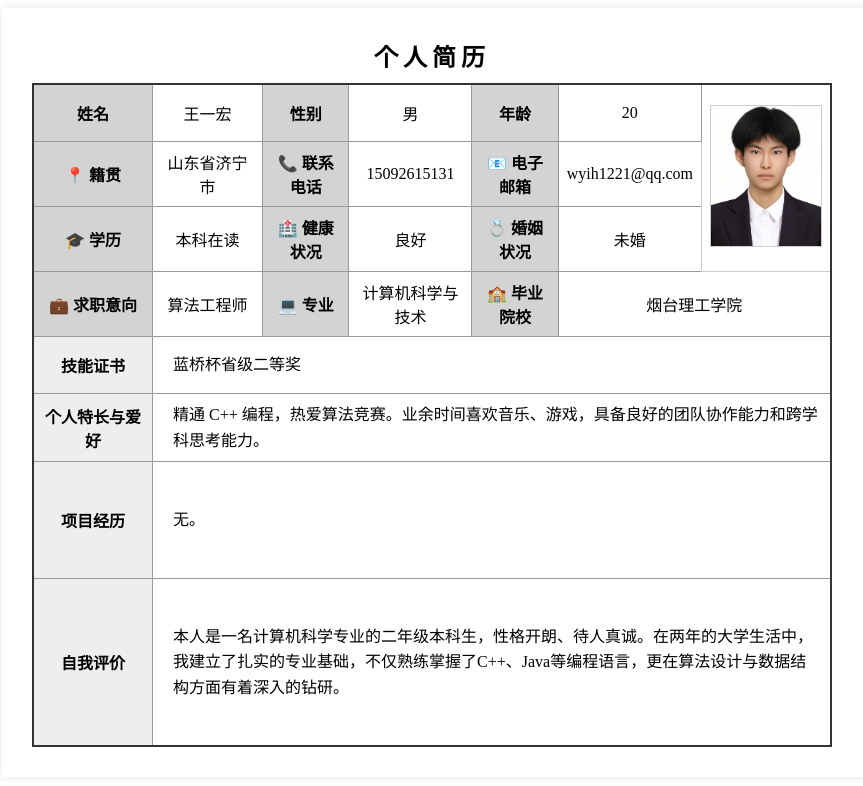
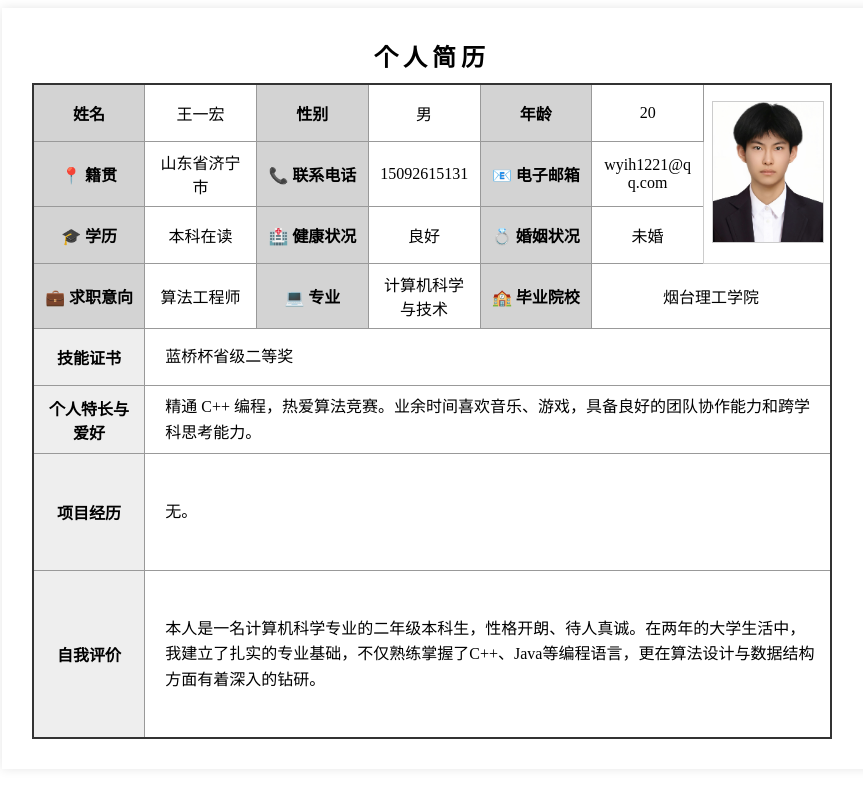
Before and after one commit to wyih1221/web-homework, a plain HTML site: page homework-2/lab3-115-王一宏-index.html in a window 1280 px wide. Shown: the whole page, without its empty margins (6-869 px from the left). Drawn offline with Linux system fonts and the light colour scheme.

Commit message:
Update lab3-115-王一宏-styles.css

```diff
--- a/homework-2/lab3-115-王一宏-styles.css
+++ b/homework-2/lab3-115-王一宏-styles.css
@@ -5,32 +5,11 @@
   position: relative;
 }
 
-table {
-  width: 800px;
-  border-collapse: collapse;
-  border: 2px solid #333;
-  background-color: rgba(255, 255, 255, 0.9);
-}
-
 caption {
   font-size: 24px;
   font-weight: bold;
   margin-bottom: 10px;
   letter-spacing: 5px;
-}
-
-td {
-  border: 1px solid #999;
-  height: 40px;
-  padding: 8px;
-  text-align: center;
-  width: 110px;
-}
-
-.label {
-  background-color: #d3d3d3;
-  font-weight: bold;
-  width: 80px;
 }
 
 .photo {
@@ -46,8 +25,28 @@ td {
   line-height: 1.6;
 }
 
+table {
+  width: 800px;
+  table-layout: fixed;
+  border-collapse: collapse;
+  border: 2px solid #333;
+  background-color: rgba(255, 255, 255, 0.9);
+}
+
+td {
+  border: 1px solid #999;
+  height: 40px;
+  padding: 8px;
+  text-align: center;
+  word-break: break-all;
+}
+
+.label {
+  background-color: #d3d3d3;
+  font-weight: bold;
+}
+
 .title-column {
   background-color: #eee;
-  width: 120px;
   font-weight: bold;
 }
```
